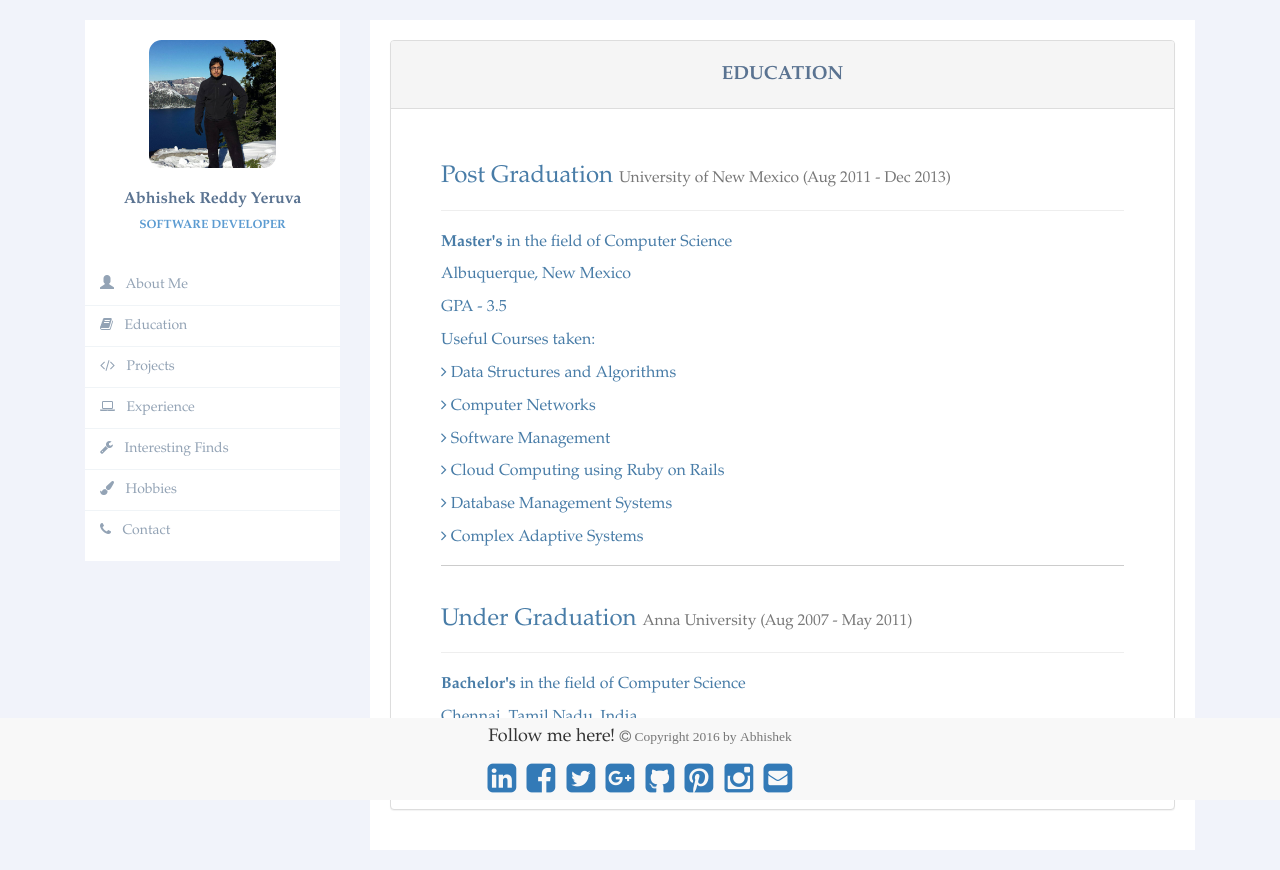
After one commit to abhishekreddy1206/myblog, a Django app: page /education/ in a window 1280 px wide. The commit adds this page. Run offline with Django 3.2, Linux system fonts and the light colour scheme; some libraries are stand-ins or nearby versions.

Commit message:
added education

```diff
--- /dev/null
+++ b/blog/templates/education.html
@@ -0,0 +1,34 @@
+{% extends 'index.html' %}
+{% block bodycontent %}
+
+<div class="panel panel-default pages">
+	<div class="panel-heading legend">EDUCATION</div>
+	<div class="panel-body fixed-panel">
+		<div class="page-header">
+			<h3>Post Graduation <small>University of New Mexico (Aug 2011 - Dec 2013)</small></h3>
+		</div>
+		<p><b>Master's</b> in the field of Computer Science</p>
+		<p>Albuquerque, New Mexico</p>
+		<p>GPA - 3.5</p>
+		<p>Useful Courses taken:</p>
+		<p><span class="fa fa-angle-right"></span> Data Structures and Algorithms</p>
+		<p><span class="fa fa-angle-right"></span> Computer Networks</p>
+		<p><span class="fa fa-angle-right"></span> Software Management</p>
+		<p><span class="fa fa-angle-right"></span> Cloud Computing using Ruby on Rails</p>
+		<p><span class="fa fa-angle-right"></span> Database Management Systems</p>
+		<p><span class="fa fa-angle-right"></span> Complex Adaptive Systems</p>
+
+		<hr>
+
+		<div class="page-header">
+			<h3>Under Graduation <small>Anna University (Aug 2007 - May 2011)</small></h3>
+		</div>
+		<p><b>Bachelor's</b> in the field of Computer Science</p>
+		<p>Chennai, Tamil Nadu, India</p>
+		<p>GPA - 3.03</p>
+
+		<hr>
+	</div>
+</div>
+
+{% endblock %}
--- a/blog/templates/index.html
+++ b/blog/templates/index.html
@@ -25,6 +25,11 @@
 							<a href="/">
 							<i class="glyphicon glyphicon-user"></i>
 							About Me </a>
+						</li>
+						<li>
+							<a href="/education">
+							<i class="fa fa-book"></i>
+							Education </a>
 						</li>
 						<li>
 							<a href="/projects">
--- a/blog/urls.py
+++ b/blog/urls.py
@@ -1,4 +1,4 @@
-from blog.views import HomeView, ProjectsView, FindsView, ExperienceView, HobbiesView, ContactView
+from blog.views import HomeView, ProjectsView, FindsView, ExperienceView, HobbiesView, ContactView, EducationView
 from django.conf.urls import url
 from django.views.generic import TemplateView
 
@@ -10,4 +10,5 @@ urlpatterns = [
 	url(r'^finds/', FindsView.as_view()),
 	url(r'^hobbies/', HobbiesView.as_view()),
 	url(r'^contact/', ContactView.as_view()),
+	url(r'^education/', EducationView.as_view()),
 ]
--- a/blog/views.py
+++ b/blog/views.py
@@ -20,3 +20,6 @@ class HobbiesView(TemplateView):
 
 class ContactView(TemplateView):
     template_name = "contact.html"
+
+class EducationView(TemplateView):
+    template_name = "education.html"
```
